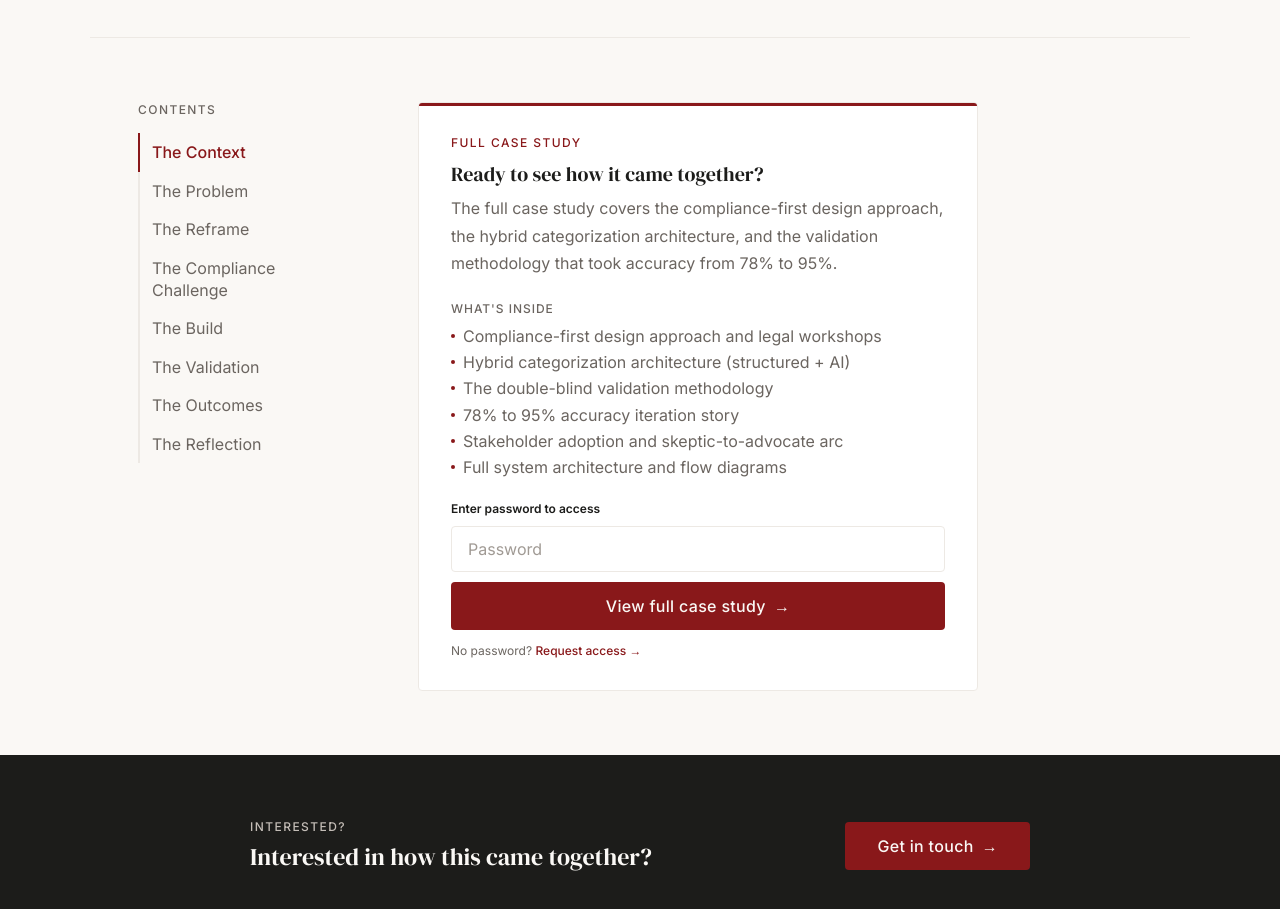
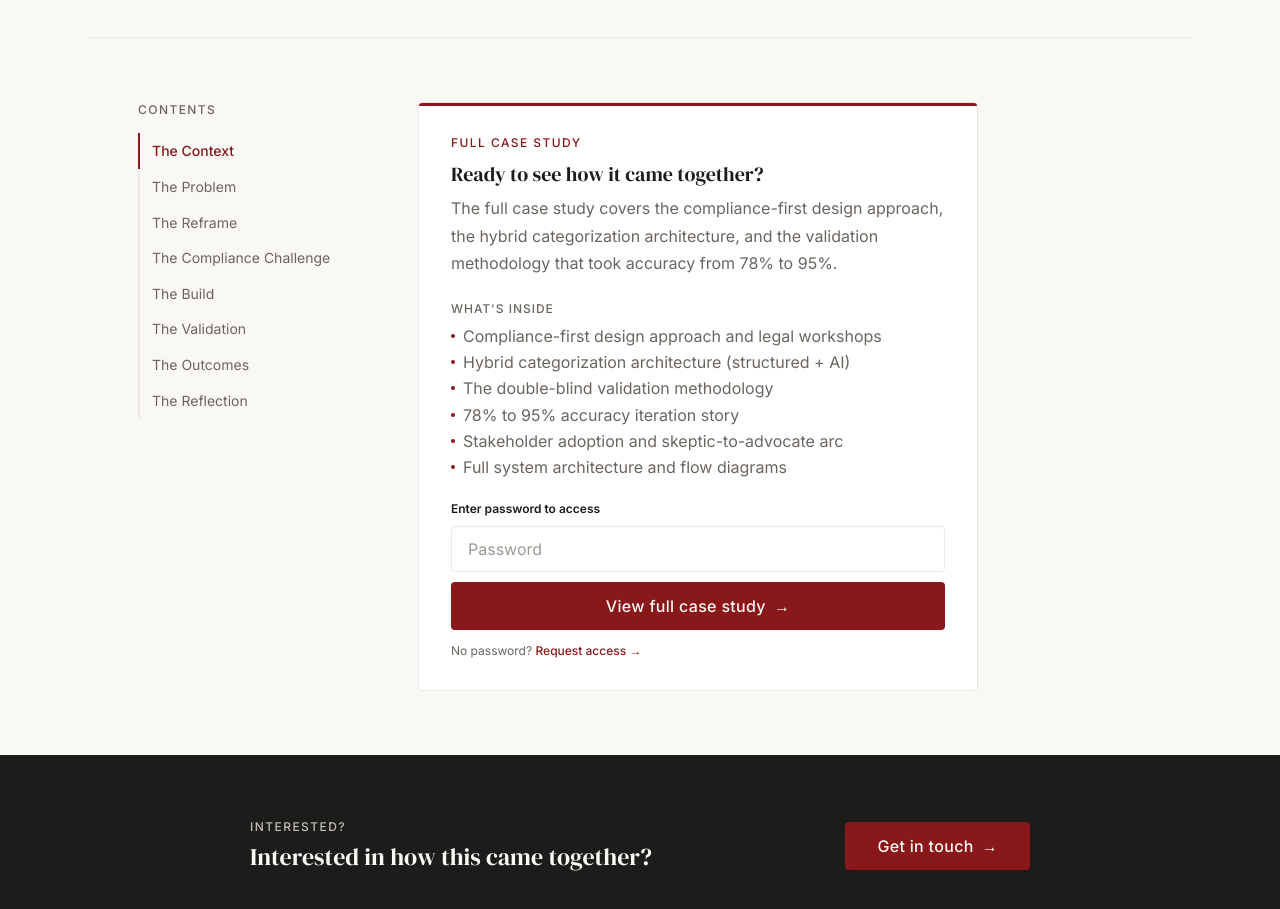
Before and after one commit to alikhandesign/alikhandesign.com, a Next.js app: page /work/ai-agent in a window 1280 px wide. Shown: the part 980-1889 px from the top of the page. Built offline with nearby package versions, Linux system fonts and the light colour scheme.

Commit message:
Fix font scale: correct --text-sm to 14px, --text-base to 16px, update UI elements to --text-sm

```diff
--- a/app/components/SideNav.tsx
+++ b/app/components/SideNav.tsx
@@ -38,7 +38,7 @@ export default function SideNav({ sections, unlocked = true }: SideNavProps) {
     const isActive = active === id
     const isHovered = hovered === id && !isActive
     return {
-      fontSize: 'var(--text-base)',
+      fontSize: 'var(--text-sm)',
       color: isActive ? 'var(--color-accent)' : isHovered ? 'var(--color-text-mid)' : 'var(--color-text-muted)',
       fontWeight: isActive || isHovered ? 500 : 400,
       textDecoration: 'none',
```
